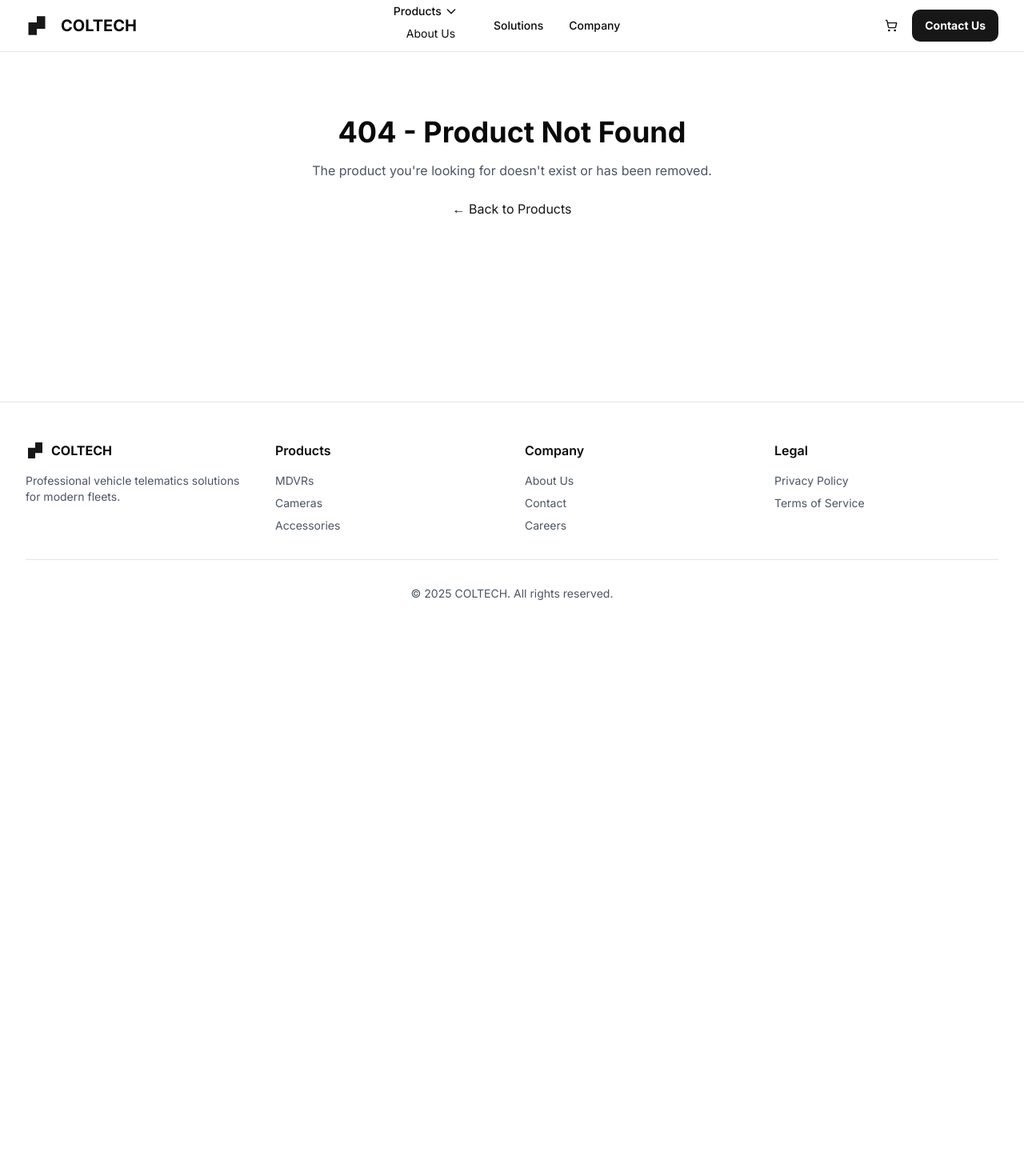
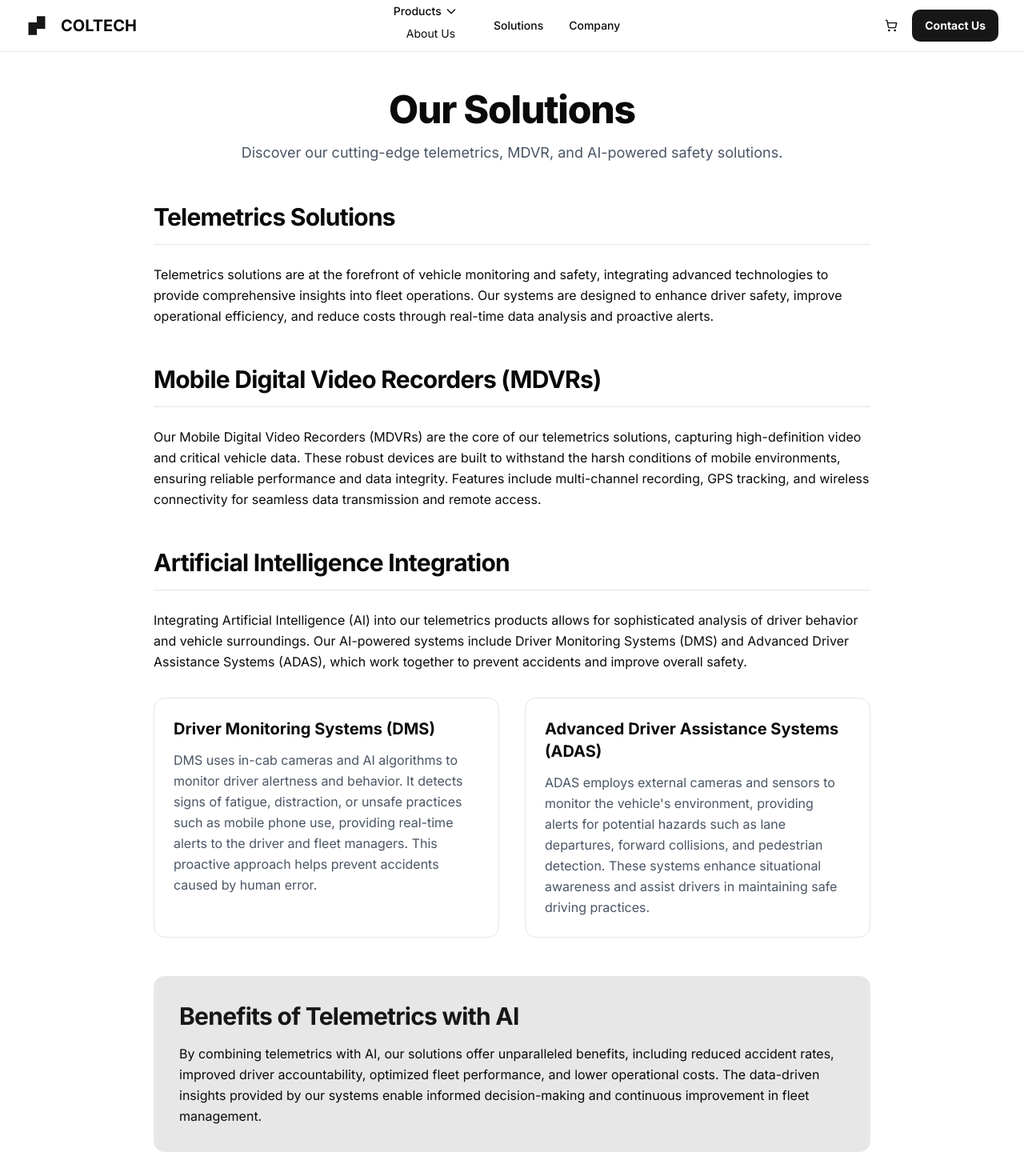
Before and after one commit to maxwelladwale/coltech, a Next.js app: page /solutions in a window 1280 px wide. Before the commit this address had no page. Shown: the top 1470 px of the page at 80% size. Before the commit the page ends 800 px from the top, so only its background shows below. Built offline with nearby package versions, Linux system fonts and the light colour scheme.

Commit message:
Feat: Add solutions page

```diff
--- /dev/null
+++ b/app/solutions/page.tsx
@@ -0,0 +1,108 @@
+// app/solutions/page.tsx
+
+import type { Metadata } from 'next';
+
+export const metadata: Metadata = {
+  title: 'Solutions - COLTECH',
+  description: 'Discover our cutting-edge telemetrics, MDVR, and AI-powered safety solutions.',
+};
+
+export default function SolutionsPage() {
+  return (
+    <main className="flex-grow container mx-auto px-4 sm:px-6 lg:px-8 py-12">
+      <div className="max-w-4xl mx-auto">
+        {/* Hero Section */}
+        <div className="mb-12 text-center">
+          <h1 className="text-4xl md:text-5xl font-extrabold tracking-tight mb-4">
+            Our Solutions
+          </h1>
+          <p className="text-lg text-gray-600 dark:text-gray-400">
+            Discover our cutting-edge telemetrics, MDVR, and AI-powered safety solutions.
+          </p>
+        </div>
+
+        <div className="space-y-12">
+          {/* Telemetrics Solutions */}
+          <section className="space-y-6">
+            <h2 className="text-3xl font-bold tracking-tight border-b border-border-light dark:border-border-dark pb-4">
+              Telemetrics Solutions
+            </h2>
+            <p className="text-base leading-relaxed">
+              Telemetrics solutions are at the forefront of vehicle monitoring and safety, integrating
+              advanced technologies to provide comprehensive insights into fleet operations. Our systems
+              are designed to enhance driver safety, improve operational efficiency, and reduce costs
+              through real-time data analysis and proactive alerts.
+            </p>
+          </section>
+
+          {/* MDVRs */}
+          <section className="space-y-6">
+            <h2 className="text-3xl font-bold tracking-tight border-b border-border-light dark:border-border-dark pb-4">
+              Mobile Digital Video Recorders (MDVRs)
+            </h2>
+            <p className="text-base leading-relaxed">
+              Our Mobile Digital Video Recorders (MDVRs) are the core of our telemetrics solutions,
+              capturing high-definition video and critical vehicle data. These robust devices are built
+              to withstand the harsh conditions of mobile environments, ensuring reliable performance and
+              data integrity. Features include multi-channel recording, GPS tracking, and wireless
+              connectivity for seamless data transmission and remote access.
+            </p>
+          </section>
+
+          {/* AI Integration */}
+          <section className="space-y-6">
+            <h2 className="text-3xl font-bold tracking-tight border-b border-border-light dark:border-border-dark pb-4">
+              Artificial Intelligence Integration
+            </h2>
+            <p className="text-base leading-relaxed mb-8">
+              Integrating Artificial Intelligence (AI) into our telemetrics products allows for
+              sophisticated analysis of driver behavior and vehicle surroundings. Our AI-powered systems
+              include Driver Monitoring Systems (DMS) and Advanced Driver Assistance Systems (ADAS),
+              which work together to prevent accidents and improve overall safety.
+            </p>
+
+            {/* DMS and ADAS Cards */}
+            <div className="grid md:grid-cols-2 gap-8">
+              <div className="bg-card-light dark:bg-card-dark p-6 rounded-xl border border-border-light dark:border-border-dark">
+                <h3 className="text-xl font-bold mb-3">
+                  Driver Monitoring Systems (DMS)
+                </h3>
+                <p className="text-base leading-relaxed text-gray-600 dark:text-gray-400">
+                  DMS uses in-cab cameras and AI algorithms to monitor driver alertness and behavior.
+                  It detects signs of fatigue, distraction, or unsafe practices such as mobile phone use,
+                  providing real-time alerts to the driver and fleet managers. This proactive approach
+                  helps prevent accidents caused by human error.
+                </p>
+              </div>
+
+              <div className="bg-card-light dark:bg-card-dark p-6 rounded-xl border border-border-light dark:border-border-dark">
+                <h3 className="text-xl font-bold mb-3">
+                  Advanced Driver Assistance Systems (ADAS)
+                </h3>
+                <p className="text-base leading-relaxed text-gray-600 dark:text-gray-400">
+                  ADAS employs external cameras and sensors to monitor the vehicle's environment,
+                  providing alerts for potential hazards such as lane departures, forward collisions,
+                  and pedestrian detection. These systems enhance situational awareness and assist
+                  drivers in maintaining safe driving practices.
+                </p>
+              </div>
+            </div>
+          </section>
+
+          {/* Benefits Section */}
+          <section className="bg-primary/10 dark:bg-primary/20 p-8 rounded-xl">
+            <h2 className="text-3xl font-bold tracking-tight mb-4 text-primary">
+              Benefits of Telemetrics with AI
+            </h2>
+            <p className="text-base leading-relaxed">
+              By combining telemetrics with AI, our solutions offer unparalleled benefits, including
+              reduced accident rates, improved driver accountability, optimized fleet performance, and
+              lower operational costs. The data-driven insights provided by our systems enable informed
+              decision-making and continuous improvement in fleet management.
+            </p>
+          </section>
+        </div>
+      </div>
+    </main>
+  );
+}
```
